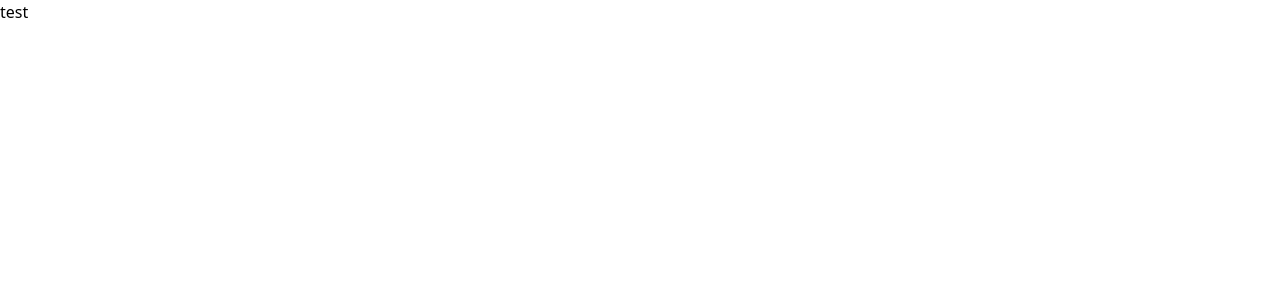
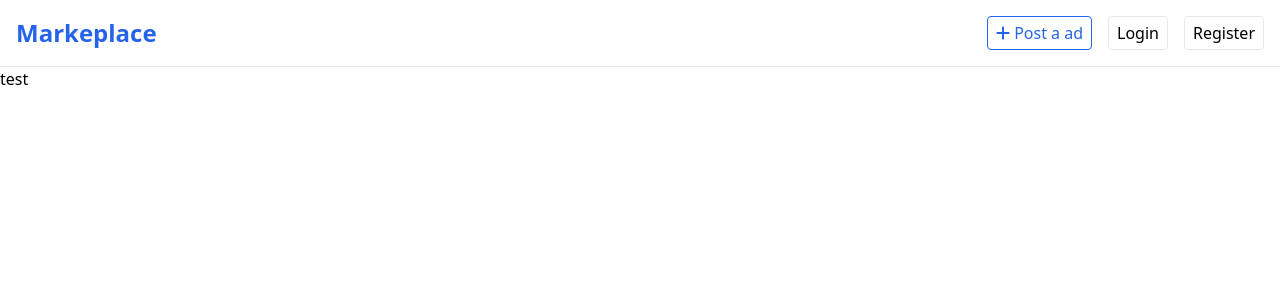
Before and after one commit to llOrtegall/next_app_1, a Next.js app: page / in a window 1280 px wide. Shown: the top 300 px of the page. Built offline with nearby package versions, Linux system fonts and the light colour scheme.

Commit message:
add icons and new header component

```diff
--- a/src/app/layout.tsx
+++ b/src/app/layout.tsx
@@ -1,27 +1,29 @@
-import type { Metadata } from "next";
-import localFont from "next/font/local";
-import "./globals.css";
+import Header from '@/components/Header';
+import localFont from 'next/font/local';
+import type { Metadata } from 'next';
+import './globals.css';
 
 const geistSans = localFont({
-  src: "./fonts/GeistVF.woff",
-  variable: "--font-geist-sans",
-  weight: "100 900",
+  src: './fonts/GeistVF.woff',
+  variable: '--font-geist-sans',
+  weight: '100 900',
 });
 const geistMono = localFont({
-  src: "./fonts/GeistMonoVF.woff",
-  variable: "--font-geist-mono",
-  weight: "100 900",
+  src: './fonts/GeistMonoVF.woff',
+  variable: '--font-geist-mono',
+  weight: '100 900',
 });
 
 export const metadata: Metadata = {
-  title: "Markeplate Next.js",
-  description: "learn next.js, and create a marketplace",
+  title: 'Markeplate Next.js',
+  description: 'learn next.js, and create a marketplace',
 };
 
 export default function RootLayout({ children }: Readonly<{ children: React.ReactNode }>) {
   return (
-    <html lang="en">
+    <html lang='en'>
       <body className={`${geistSans.variable} ${geistMono.variable} antialiased`} >
+        <Header />
         {children}
       </body>
     </html>
--- a/src/components/Header.tsx
+++ b/src/components/Header.tsx
@@ -1,7 +1,19 @@
+import { faPlus } from '@fortawesome/free-solid-svg-icons';
+import { FontAwesomeIcon } from '@fortawesome/react-fontawesome';
+import Link from 'next/link';
+
 export default function Header() {
   return(
-    <header>
-
+    <header className='border-b p-4 flex items-center justify-between'>
+      <Link href='/' className='text-blue-600 font-semibold text-2xl'>Markeplace</Link>
+      <nav className='flex gap-4 *:border  *:rounded *:px-2  *:py-1'>
+        <button className='border-blue-600 text-blue-600 inline-flex items-center gap-1'>
+          <FontAwesomeIcon icon={faPlus} className='h-4' />
+          <span>Post a ad</span>
+        </button>
+        <button className=''>Login</button>
+        <button className=''>Register</button>
+      </nav>
     </header>
   )
 }
```
Also changed, not shown: package.json (+9 -5 lines), 1 other file (tests, documents, lock files or other folders).
